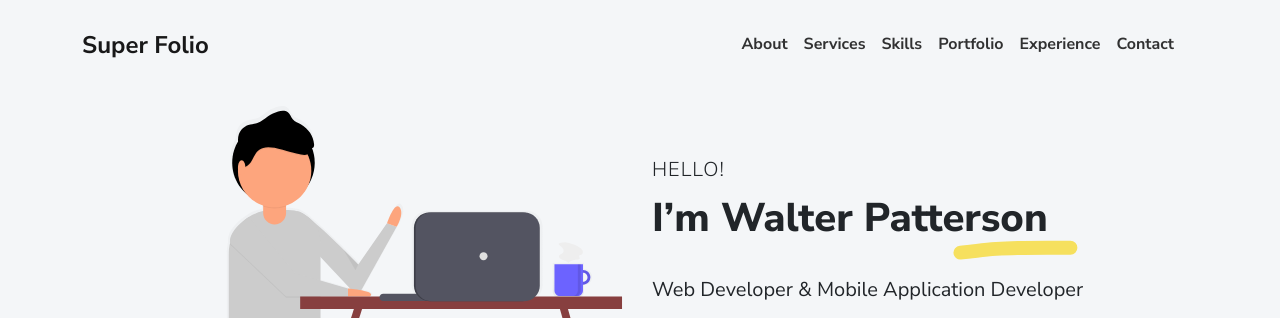
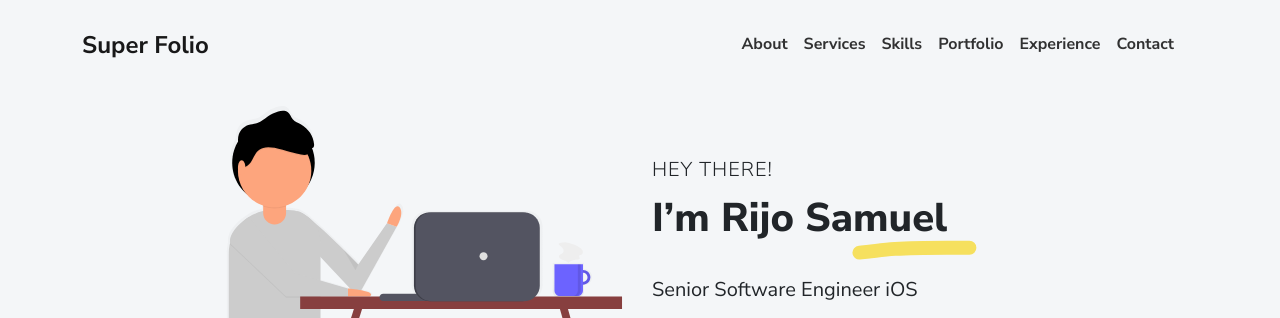
Before and after one commit to rizosamuel/rizosamuel.github.io, a plain HTML site: page index.html in a window 1280 px wide. Shown: the top 318 px of the page. Drawn offline with Linux system fonts and the light colour scheme.

Commit message:
content update

```diff
--- a/index.html
+++ b/index.html
@@ -53,9 +53,9 @@
         <div class="col-lg-6 p-2"><img class="img-fluid" src="images/illustrations/hello3.svg" alt="hello"/></div>
         <div class="col-lg-6">
           <div class="mt-5">
-            <p class="lead text-uppercase mb-1">Hello!</p>
-            <h1 class="intro-title marker" data-aos="fade-left" data-aos-delay="50">I’m Walter Patterson</h1>
-            <p class="lead fw-normal mt-3" data-aos="fade-up" data-aos-delay="100">Web Developer & Mobile Application Developer</p>
+            <p class="lead text-uppercase mb-1">Hey there!</p>
+            <h1 class="intro-title marker" data-aos="fade-left" data-aos-delay="50">I’m Rijo Samuel</h1>
+            <p class="lead fw-normal mt-3" data-aos="fade-up" data-aos-delay="100">Senior Software Engineer iOS</p>
             <div class="social-nav" data-aos="fade-up" data-aos-delay="200">
               <nav role="navigation">
                 <ul class="nav justify-content-left">
```
